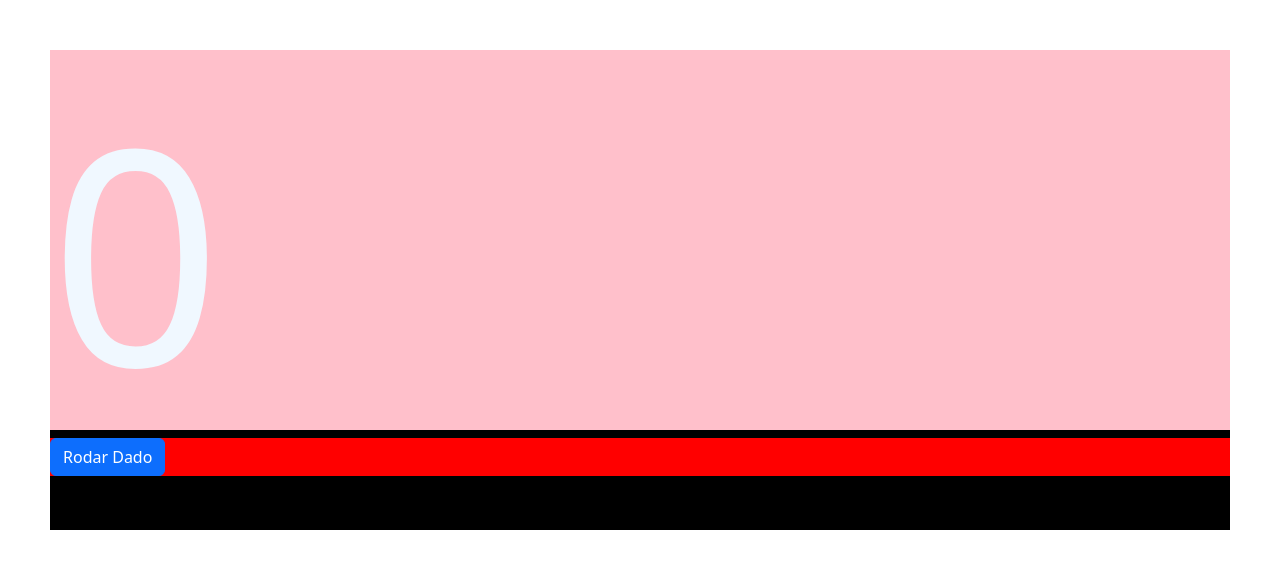
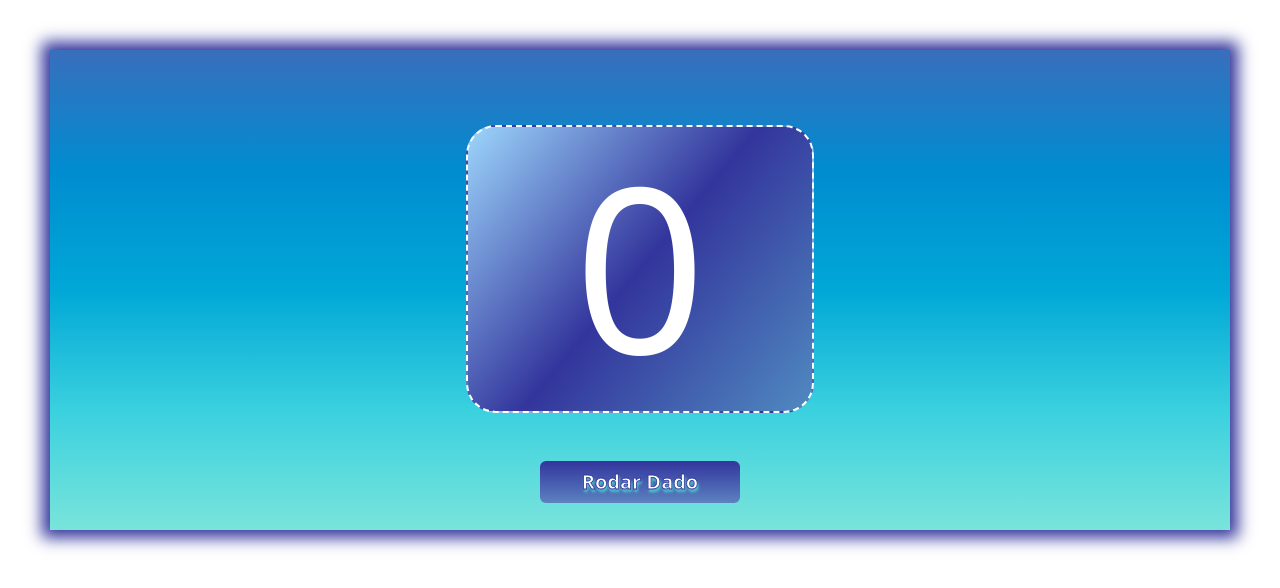
Before and after one commit to NajhelyBS/ANGULAR_SESION7_ACTIVIDAD-7, an Angular app: page / in a window 1280 px wide. Shown: the top 588 px of the page. Built offline with nearby package versions, Linux system fonts and the light colour scheme.

Commit message:
Se añadió estilos

```diff
--- a/src/app/app.component.css
+++ b/src/app/app.component.css
@@ -1,16 +1,34 @@
 body {
-    background-color: black;
+    background-image: linear-gradient(to top, #49dacebb, #00c3d5c5, #00a8d7, #008cd0, #396ebc);
     height: 30em;
     margin: 50px;
     align-items: center;
+    box-shadow: 0px 0px 15px 8px  rgb(51, 53, 156);
+
 }
 
-main {
-    background-color: pink;
+section{
+
+    padding-top: 27px;
 }
 
+#dado {
+    background: linear-gradient(
+    130deg,
+    rgb(157, 214, 252),
+    rgb(51, 53, 156),
+    rgb(80, 138, 192)
+  );
+    border: dashed 2px white;
+    margin-left: 26em;
+    margin-right: 26em;
+    margin-top: 3em;
+    margin-bottom: 3em;
+    border-radius: 30px;
+
+}
 h5 {
-    font-size: 300px;
-    padding-top: 20px;
-color: aliceblue;
+    font-size: 230px;
+    padding-top:0px;
+    color: white;
 }
--- a/src/app/app.component.html
+++ b/src/app/app.component.html
@@ -2,13 +2,16 @@
 
 <main>
   <section>
-      <div id="dado">
-          <h5>{{number}}</h5>
-
+      <div id="dado" class="d-flex justify-content-center">
+          <h5 class="text-center">{{number}}</h5>
       </div>
   </section>
 </main>
 
-<app-dado [number]="number" (randomNumber)="number= $event"></app-dado>
+<div class="row">
+  <div class="d-flex justify-content-center">
+    <app-dado [number]="number" (randomNumber)="number= $event"></app-dado>
 
+</div>
+</div>
 </body>
--- a/src/app/elementos/dado/dado.component.css
+++ b/src/app/elementos/dado/dado.component.css
@@ -1,4 +1,22 @@
-body {
-    background-color: red;
+#container {
+    width: 200px;
+}
+button {
+    color: white;
+    text-shadow: 1px 3px 3px #49dace;
+    font-weight: 900;
+    font-size: 20px;
+    -webkit-text-stroke-color: rgb(51, 53, 156);
+    -webkit-text-stroke-width: 0.8px;
+    width: 100%;
+    background: rgb(51, 53, 156);
+    background: linear-gradient(0deg, rgba(88, 92, 182, 0.712) 0%, rgb(51, 53, 156) 100%);
+    border: none;
+}
 
-}
+button:hover {
+    box-shadow: 4px 4px 6px 0 rgba(255, 255, 255, .5),
+            -4px -4px 6px 0 rgba(116, 125, 136, .5),
+            inset -4px -4px 6px 0 rgba(255, 255, 255, .2),
+            inset 4px 4px 6px 0 rgba(0, 0, 0, .4);
+    }
--- a/src/app/elementos/dado/dado.component.html
+++ b/src/app/elementos/dado/dado.component.html
@@ -1,3 +1,3 @@
-<body>
-    <button class="btn btn-primary text-center" type="button" (click)="numeroAleatorio()">Rodar Dado</button>
-</body>
+<div id="container">
+<button class="btn btn-primary text-center" type="button" (click)="numeroAleatorio()">Rodar Dado</button>
+</div>
```
